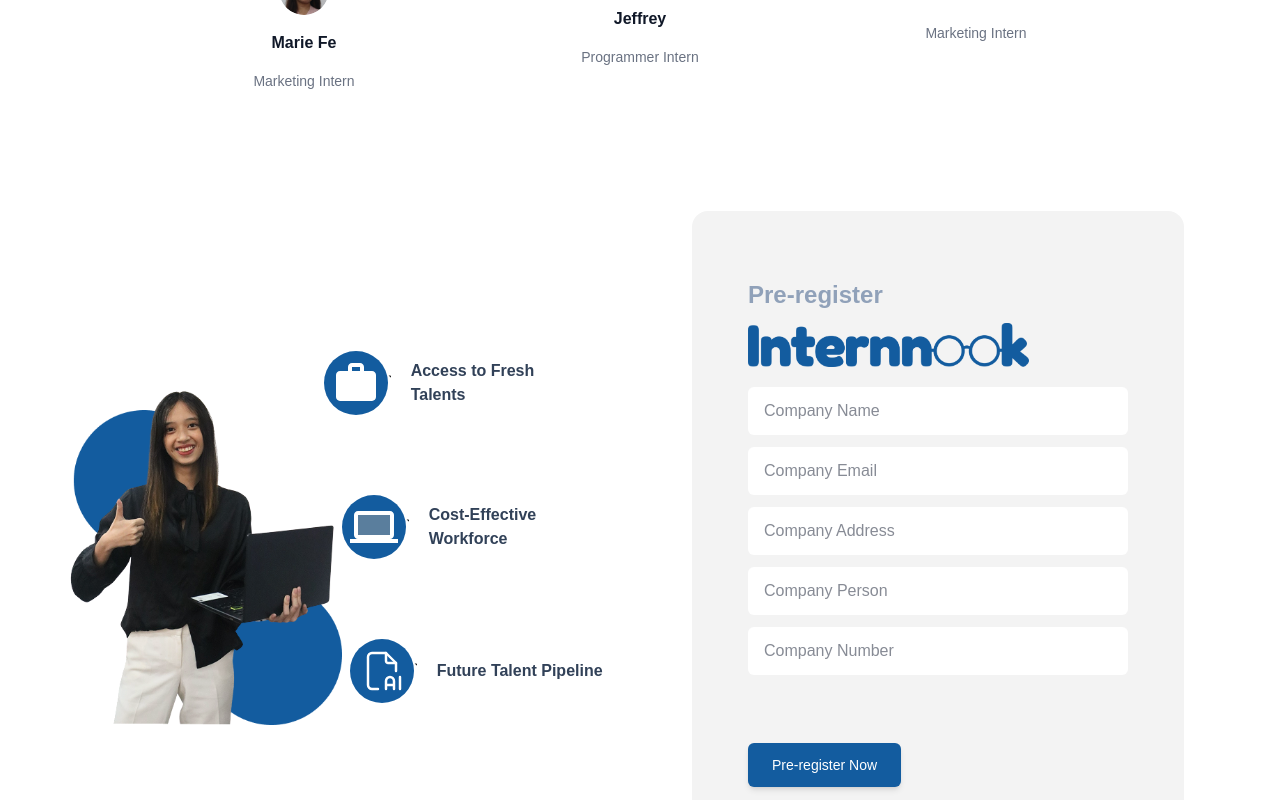
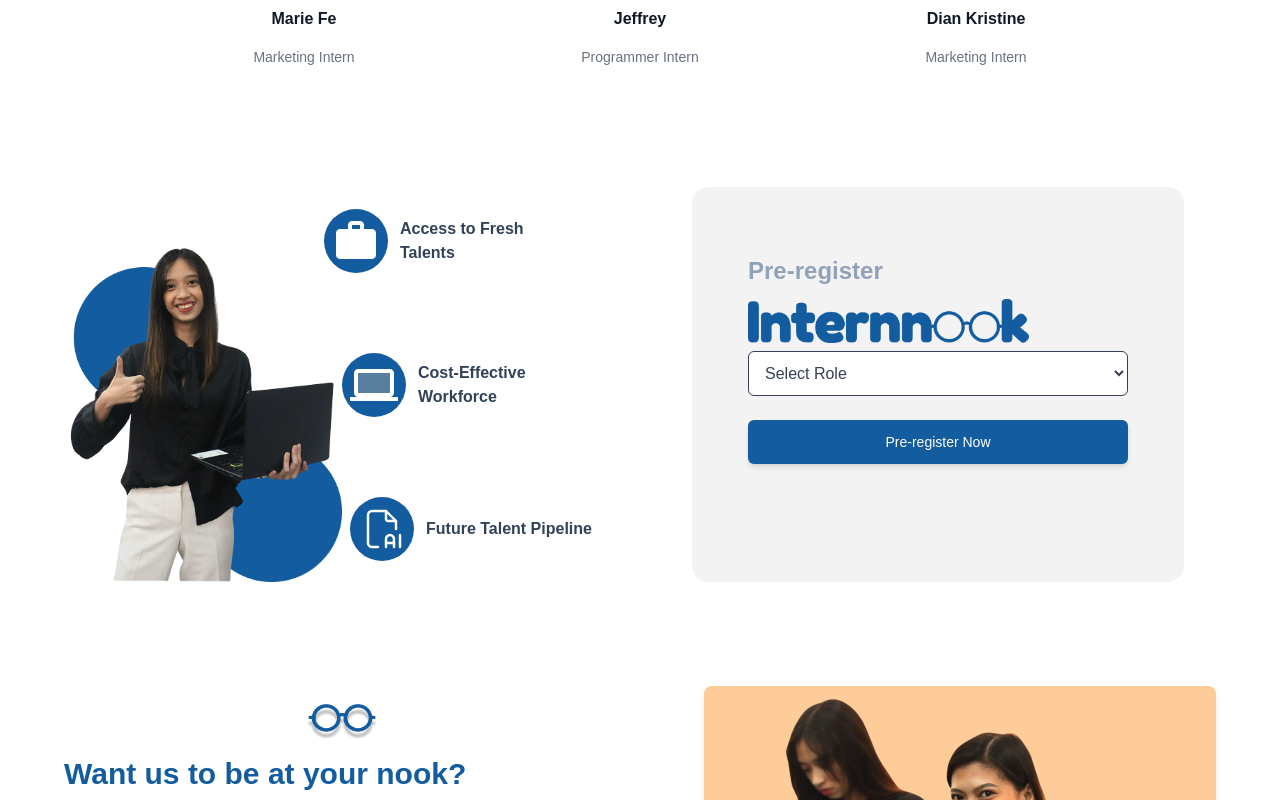
Before and after one commit to Jepireee/internnook-landingpage, a Next.js app: page / in a window 1280 px wide. Shown: the part 4840-5640 px from the top of the page. Built offline with nearby package versions, Linux system fonts and the light colour scheme.

Commit message:
done pre registration in the company drop down

```diff
--- a/src/app/ui/pages/feedback.jsx
+++ b/src/app/ui/pages/feedback.jsx
@@ -5,19 +5,19 @@ const testimonials = [
       name: "Marie Fe",
       role: "Marketing Intern",
       image: "/images/Avatar.jpg",
-      text: "Internnook makes finding internships so much easier. It connects students with the right companies without the hassle. The platform is simple to use and does a great job of bridging the gap between interns and companies.",
+      text: "Internnook makes finding internships so much easier. It connects students with the right companies. The platform is simple to use and does a great job of bridging the gap between interns and companies.",
     },
     {
       name: "Jeffrey",
       role: "Programmer Intern",
       image: "/images/Avatar 2.jpg",
-      text: "What I love about Internnook is how easy it makes the internship search process. It’s a one-stop platform where students can quickly find opportunities with trusted companies, saving time and effort.",
+      text: "What I love about Internnook is how easy it makes the internship search process. It’s a one-stop platform where students can quickly find opportunities with trusted companies, saving time and effort. ",
     },
     {
       name: "Dian Kristine",
       role: "Marketing Intern",
       image: "/images/Avatar 3.jpg",
-      text: "Thanks to Internnook, I found an internship that perfectly matched my field of study. The process was smooth, and it saved me a lot of time and effort.                                                          ",
+      text: "Thanks to Internnook, I found an internship that perfectly matched my field of study. The process was smooth. I highly recommend Internnook to students looking for internships.",
     },
 ];
 export default function Feeback() {
--- a/src/app/ui/pages/pre-register.jsx
+++ b/src/app/ui/pages/pre-register.jsx
@@ -1,65 +1,28 @@
-"use client";
 import Image from "next/image";
 import { useState } from "react";
+
 export default function PreRegisterPage() {
   const [isSubmitted, setIsSubmitted] = useState(false);
+  const [role, setRole] = useState(""); // Dropdown state
+
   const handleSubmit = (event) => {
     event.preventDefault();
-
-    const form = event.currentTarget;
-    const formData = new FormData(form);
-
-    fetch(form.action, {
-      method: "POST",
-      body: formData,
-      mode: "no-cors",
-    })
-      .then(() => {
     setIsSubmitted(true);
-        form.reset();
-      })
-      .catch(() => {
-        console.log("Something went wrong");
-      });
+    setRole(""); // Reset dropdown selection
   };
 
   const iconData = [
-    {
-      id: 1,
-      img: "work",
-      description: "Access to Fresh Talents"
-    },
-    {
-      id: 2,
-      img: "computer",
-      description: "Cost-Effective Workforce"
-    },
-    {
-      id: 3,
-      img: "ai",
-      description: "Future Talent Pipeline"
-    },
+    { id: 1, img: "work", description: "Access to Fresh Talents" },
+    { id: 2, img: "computer", description: "Cost-Effective Workforce" },
+    { id: 3, img: "ai", description: "Future Talent Pipeline" },
   ];
+
   return (
-    <>
-      <section
-        id="registerPage"
-
-        className="bg-[#FFFFFF] w-full grid gap-10 py-5 px-7
-====
-         md:grid-cols-2 md:px-16 md:py-14"
-      >
+    <section className="bg-[#FFFFFF] w-full grid gap-10 py-5 px-7 md:grid-cols-2 md:px-16 md:py-14">
       <div className="grid grid-cols-2 items-center">
-
-          <Image
-            src="/images/img_10.png"
-            width={360}
-            height={920}
-            alt="latina"
-          />
+        <Image src="/images/img_10.png" width={360} height={920} alt="latina" />
         <div className="grid grid-cols-1 gap-9 lg:gap-20">
-            {iconData.map((data) => {
-              return (
+          {iconData.map((data) => (
             <div
               key={data.id}
               className={`flex justify-start items-center ${
@@ -67,91 +30,82 @@ export default function PreRegisterPage() {
               }`}
             >
               <div className="bg-[#135C9F] w-16 h-16 flex justify-center items-center rounded-full z-40">
-                    <img
-                      src={`/svg/${data.img}.svg`}
-                      alt=""
-                      className="w-12 h-12"
-                    />
+                <img src={`/svg/${data.img}.svg`} alt="" className="w-12 h-12" />
               </div>
-``
               <div className="bg-white h-14 -ml-2 flex justify-start items-center w-50 rounded-r-lg">
-                    <p className="text-slate-700 font-semibold ml-5">
-                    {data.description}
-                    </p>
+                <p className="text-slate-700 font-semibold ml-5">{data.description}</p>
               </div>
             </div>
-              );
-            })}
+          ))}
         </div>
       </div>
 
+      {/* FORM */}
       <div className="px-8 rounded-lg">
         <div className="bg-[#F3F3F3] rounded-2xl w-full h-full p-7 py-3 md:px-14 md:py-14">
           <h1 className="font-bold text-2xl text-slate-400 py-3">Pre-register</h1>
+          <Image src="/images/LOGO_blue_png.png" width={281} height={53} alt="logo" />
 
+          {/* Dropdown with White Background */}
+          <select
+            id="role"
+            className="w-full p-3 border rounded-md mt-2 focus:ring-blue-500 focus:border-blue-500 bg-white text-gray-700"
+            value={role}
+            onChange={(e) => setRole(e.target.value)}
+          >
+            <option value="">Select Role</option>
+            <option value="intern">Intern</option>
+            <option value="coordinator">Coordinator</option>
+            <option value="company">Company</option>
+          </select>
 
-            <Image
-              src="/images/LOGO_blue_png.png"
-              width={281}
-              height={53}
-              alt="logo"
-            />
-
-            <form
-              action="https://docs.google.com/forms/u/2/d/e/1FAIpQLSfDi7cmdoYhuU5S1r2KNHgSmBTH6-TBxSYBjt_pXbZw362aFA/formResponse"
-              method="POST"
-              onSubmit={handleSubmit}
-            >
+          {/* Company Form - Only Shows When 'Company' is Selected */}
+          {role === "company" && (
+            <div className="mt-4">
               <input
-                name="entry.1361204234"
                 type="text"
                 placeholder="Company Name"
-                className="w-full h-12 bg-white rounded-md px-4 text-slate-900 focus:outline-slate-600 mb-3 mt-5"
-                required
+                className="w-full p-3 border rounded-md mt-2 bg-white text-gray-700"
               />
               <input
-                name="entry.659408088"
-                type="text"
+                type="email"
                 placeholder="Company Email"
-                className="w-full h-12 bg-white rounded-md px-4 text-slate-900 focus:outline-slate-600 mb-3"
-                required
+                className="w-full p-3 border rounded-md mt-2 bg-white text-gray-700"
               />
               <input
-                name="entry.1318067195"
                 type="text"
                 placeholder="Company Address"
-                className="w-full h-12 bg-white rounded-md px-4 text-slate-900 focus:outline-slate-600 mb-3"
-                required
+                className="w-full p-3 border rounded-md mt-2 bg-white text-gray-700"
               />
               <input
-                name="entry.1869060843"
                 type="text"
-                placeholder="Company Person"
-                className="w-full h-12 bg-white rounded-md px-4 text-slate-900 focus:outline-slate-600 mb-3"
-                required
+                placeholder="Contact Person"
+                className="w-full p-3 border rounded-md mt-2 bg-white text-gray-700"
               />
               <input
-                name="entry.1688736167"
-                type="text"
-                placeholder="Company Number"
-                className="w-full h-12 bg-white rounded-md px-4 text-slate-900 focus:outline-slate-600 mb-3"
-                required
+                type="number"
+                placeholder="Contact Number"
+                className="w-full p-3 border rounded-md mt-2 bg-white text-gray-700"
               />
+            </div>
+          )}
 
-              <button className=" mt-14 bg-[#135C9F] text-white px-6 py-3 rounded-md text-sm font-medium shadow-md hover:bg-blue-700 cursor-pointer">
+          {/* Submit Button */}
+          <button
+            onClick={handleSubmit}
+            className="mt-6 bg-[#135C9F] text-white px-6 py-3 rounded-md text-sm font-medium shadow-md hover:bg-blue-700 cursor-pointer w-full"
+          >
             Pre-register Now
           </button>
-            </form>
         </div>
       </div>
-        {/* Modal */}
+
+      {/* Success Modal */}
       {isSubmitted && (
-          <div className="fixed inset-0 flex items-center justify-center">
+        <div className="fixed inset-0 flex items-center justify-center bg-blue bg-opacity-50">
           <div className="bg-white p-6 shadow-lg rounded-lg border border-gray-300 text-center relative">
             <h3 className="text-lg font-semibold text-green-600">Success!</h3>
-              <p className="mt-2 text-gray-700">
-                Your registration has been successfully submitted.
-              </p>
+            <p className="mt-2 text-gray-700">Your registration has been successfully submitted.</p>
             <button
               onClick={() => setIsSubmitted(false)}
               className="mt-4 bg-blue-600 hover:bg-blue-700 text-white px-4 py-2 rounded-lg"
@@ -162,6 +116,5 @@ export default function PreRegisterPage() {
         </div>
       )}
     </section>
-    </>
   );
 }
```
Lines whose indentation alone changed are shown as unchanged.
